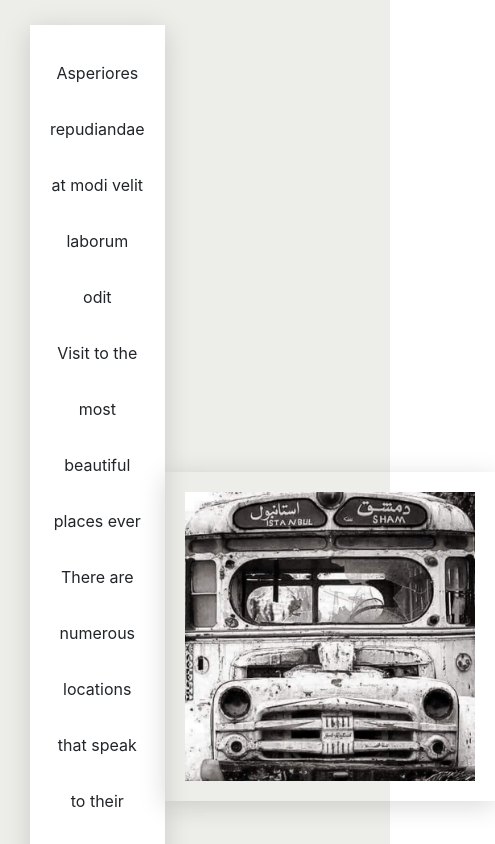
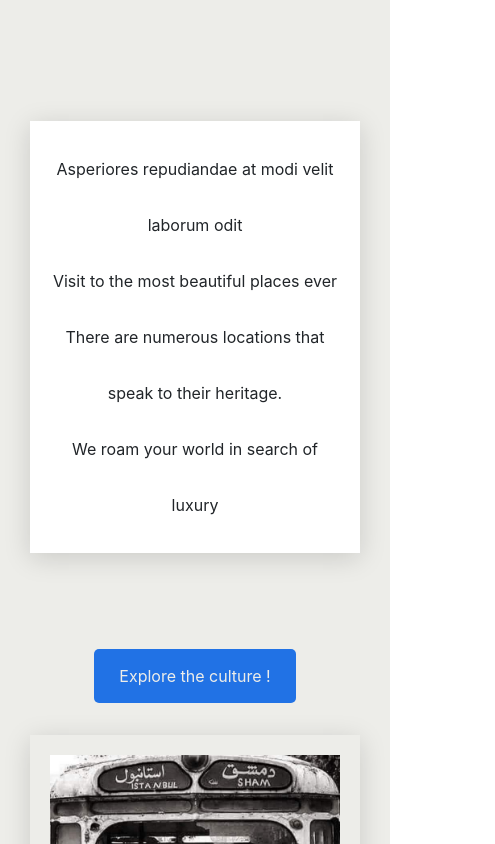
Before and after one commit to Tarek994/bg-React, a React (Create React App) app: page / in a window 390 px wide. Shown: the part 1680-2524 px from the top of the page, 495 px wide, since content can reach past the window. Built offline with nearby package versions, Linux system fonts and the light colour scheme.

Commit message:
style(trip.css): edit the max-width of the of the trip image and set the style of the medium screens

```diff
--- a/src/Components/trip/Trip.css
+++ b/src/Components/trip/Trip.css
@@ -37,7 +37,7 @@
 }
 .trip-image{
     padding: 20px;
-    max-width: 500px;
+    max-width: 400px;
     box-shadow: 0 5px 25px rgba(1 1 1 /15%);
 }
 .trip-btn{
@@ -50,3 +50,31 @@
     margin: auto;
 
 }
+
+@media (max-width:994px){
+    .trip{
+        height: 100%;
+        padding-bottom: 0px;
+    }
+    .trip-items{
+        display: flex;
+        flex-direction: column;
+
+
+    }
+    .trip-description{
+
+        display: flex;
+        align-items: center;
+    }
+    .trip-image{
+        max-width: 420px;
+    }
+    .trip-list{
+
+        margin: 6em 0em;
+    }
+    .trip-btn{
+        margin-bottom: 2rem ;
+    }
+}
```
